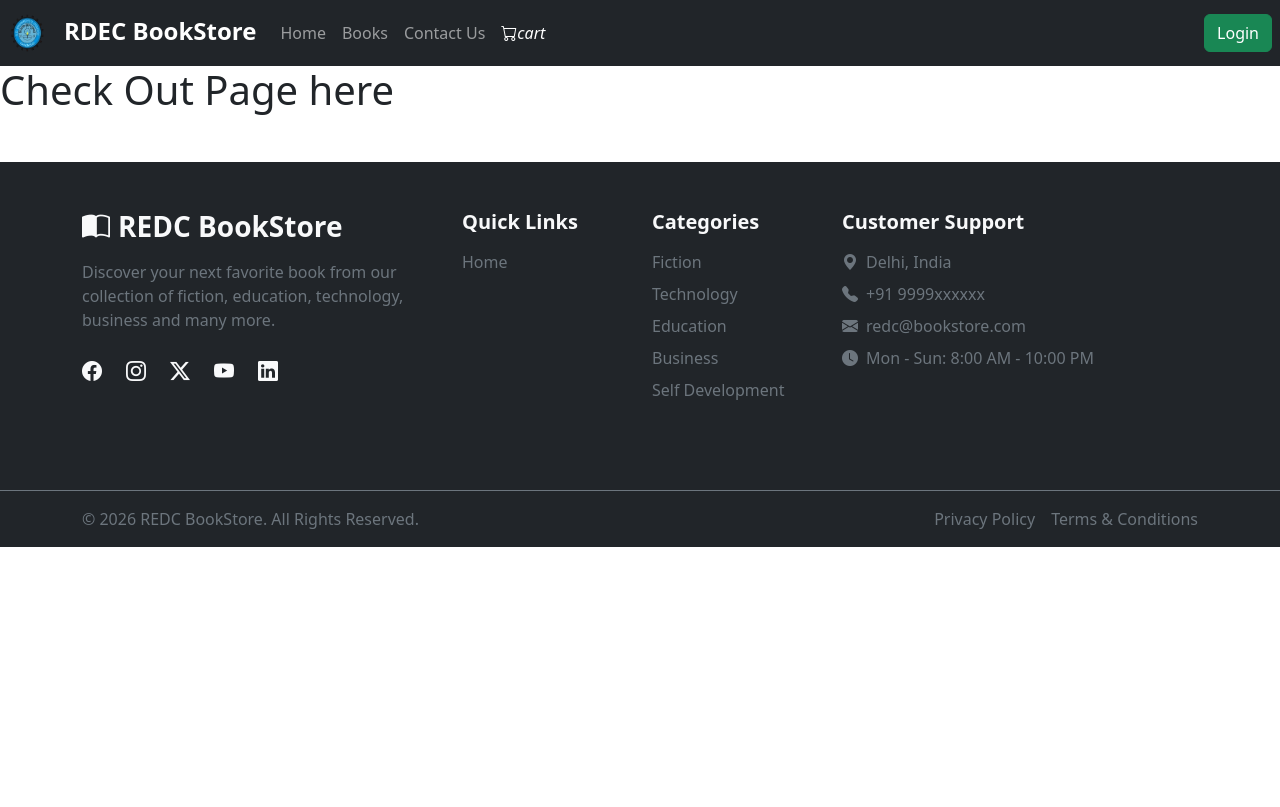
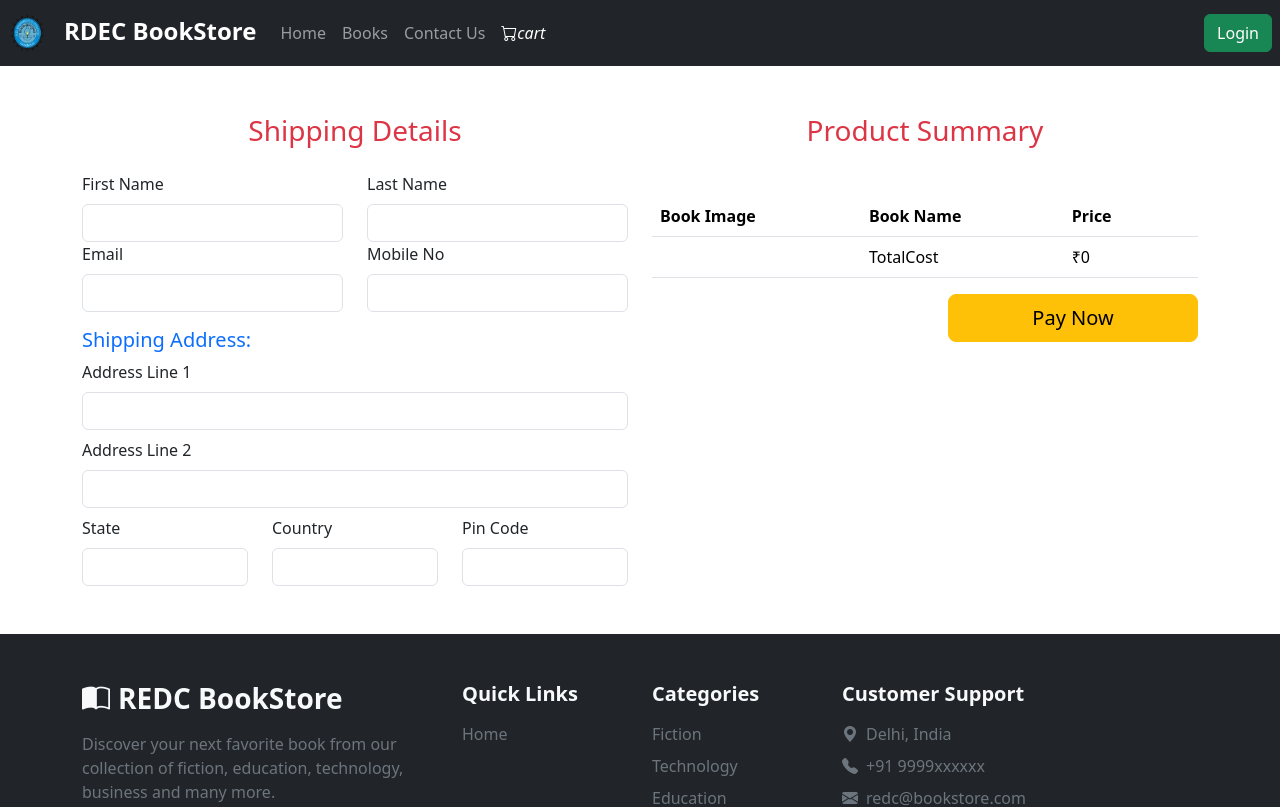
Before and after one commit to GaneshPanday07/ProjectBookStrore2026, a React (Vite) app in the folder user-book/: page /checkout in a window 1280 px wide. Shown: the top 807 px of the page. Built offline with nearby package versions, Linux system fonts and the light colour scheme.

Commit message:
CheckOut page

```diff
--- a/user-book/src/Cart.jsx
+++ b/user-book/src/Cart.jsx
@@ -1,7 +1,6 @@
-import { Container, Row, Col } from "react-bootstrap";
+import { Container, Row, Col, Button } from "react-bootstrap";
 import { useSelector, useDispatch } from "react-redux";
 import { useNavigate } from "react-router-dom";
-import { Button } from "react-bootstrap";
 import { deleteProduct, totalCost } from "./features/cart/cartSlice";
 function Cart() {
   const { products, totalCost } = useSelector((state) => state.cart);
--- a/user-book/src/CheckOut.jsx
+++ b/user-book/src/CheckOut.jsx
@@ -1,6 +1,131 @@
+import { Container, Row, Col, Form, Button } from "react-bootstrap";
+import { useSelector } from "react-redux"
+
 const CheckOut = () => {
-    return(
-        <h1>Check Out Page here</h1>
-    )
+    const { products, totalCost } = useSelector((state) => state.cart);
+
+    return (
+      <Container>
+        <Row>
+          <Col>
+            <h3 className="text-center text-danger mt-5">Shipping Details</h3>
+            <Form className="mt-4">
+              <Row>
+                <Col>
+                  <Form.Group>
+                    <Form.Label>First Name</Form.Label>
+                    <Form.Control type="text"></Form.Control>
+                  </Form.Group>
+                </Col>
+                <Col>
+                  <Form.Group>
+                    <Form.Label>Last Name</Form.Label>
+                    <Form.Control type="text"></Form.Control>
+                  </Form.Group>
+                </Col>
+              </Row>
+              <Row>
+                <Col>
+                  <Form.Group>
+                    <Form.Label>Email</Form.Label>
+                    <Form.Control type="email"></Form.Control>
+                  </Form.Group>
+                </Col>
+                <Col>
+                  <Form.Group>
+                    <Form.Label>Mobile No</Form.Label>
+                    <Form.Control type="text"></Form.Control>
+                  </Form.Group>
+                </Col>
+              </Row>
+              <h5 className="mt-3 text-primary">Shipping Address:</h5>
+              <Row>
+                <Col>
+                  <Form.Group>
+                    <Form.Label>Address Line 1</Form.Label>
+                    <Form.Control type="text"></Form.Control>
+                  </Form.Group>
+                </Col>
+              </Row>
+              <Row>
+                <Col>
+                  <Form.Group className="mt-2">
+                    <Form.Label>Address Line 2</Form.Label>
+                    <Form.Control type="text"></Form.Control>
+                  </Form.Group>
+                </Col>
+              </Row>
+              <Row className="mt-2">
+                <Col>
+                  <Form.Group>
+                    <Form.Label>State</Form.Label>
+                    <Form.Control type="text"></Form.Control>
+                  </Form.Group>
+                </Col>
+                <Col>
+                  <Form.Group>
+                    <Form.Label>Country</Form.Label>
+                    <Form.Control type="text"></Form.Control>
+                  </Form.Group>
+                </Col>
+                <Col>
+                  <Form.Group>
+                    <Form.Label>Pin Code</Form.Label>
+                    <Form.Control type="text"></Form.Control>
+                  </Form.Group>
+                </Col>
+              </Row>
+            </Form>
+          </Col>
+          <Col>
+            <h3 className="text-center text-danger mt-5">Product Summary</h3>
+            <table className="table mt-5">
+              <thead>
+                <tr>
+                  <th>Book Image</th>
+                  <th>Book Name</th>
+                  <th>Price</th>
+                  <th></th>
+                </tr>
+              </thead>
+              <tbody>
+                {products.map((product) => (
+                  <tr>
+                    <td>
+                      <img
+                        src={product.bookImage}
+                        heigth="30px"
+                        width="30px"
+                      ></img>
+                    </td>
+                    <td>{product.bookTittle}</td>
+                    <td>₹{product.originalPrice}</td>
+                    <td>
+                      <i
+                        className="bi bi-trash text-danger"
+                        onClick={() => deleteFromCart(product._id)}
+                      ></i>
+                    </td>
+                  </tr>
+                ))}
+                <tr>
+                  <td></td>
+                  <td>TotalCost</td>
+                  <td>₹{totalCost}</td>
+                  <td></td>
+                </tr>
+              </tbody>
+            </table>
+            <Button
+              style={{ width: "250px", float: "right" }}
+              size="lg"
+              variant="warning"
+            >
+              Pay Now
+            </Button>
+          </Col>
+        </Row>
+      </Container>
+    );
 }
 export default CheckOut
--- a/user-book/src/NavBar.jsx
+++ b/user-book/src/NavBar.jsx
@@ -40,6 +40,7 @@
             />
             RDEC BookStore
           </Navbar.Brand>
+
           <Nav className="me-auto">
             <Nav.Link href="#home">Home</Nav.Link>
             <Nav.Link href="#books">Books</Nav.Link>
```
